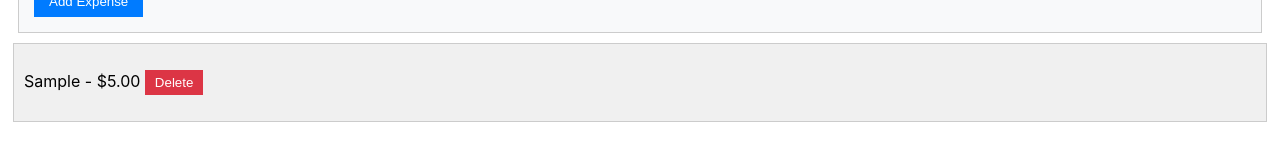
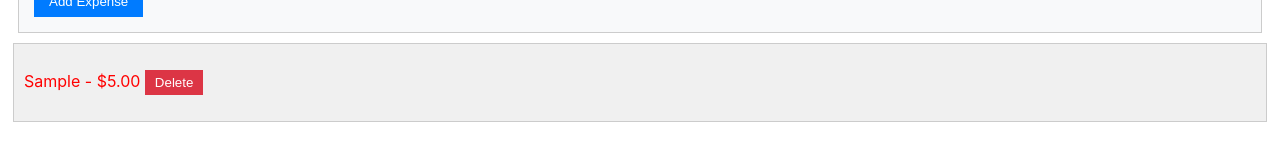
Before and after one commit to Michle99/sba_321_expense_tracker, an Angular app: page / in a window 1280 px wide. Both pictures are taken after typing "Sample", "5" into the empty fields and a click on the button "Add Expense". Shown: the part 270-430 px from the top of the page. Built offline with nearby package versions, Linux system fonts and the light colour scheme.

Commit message:
added `[ngStyle]` to `expense-list` comp

```diff
--- a/src/app/expense-list/expense-list.component.html
+++ b/src/app/expense-list/expense-list.component.html
@@ -1,6 +1,6 @@
 
 <div *ngIf="expenses.length > 0; else noExpenses">
-  <p *ngFor="let expense of expenses; let i = index">
+  <p *ngFor="let expense of expenses; let i = index" [ngStyle]="{'color': expense.amount > 50 ? 'green' : 'red'}">
     {{ expense.description }} - {{ expense.amount | currency:'USD' }}
     <button (click)="deleteExpense(i)">Delete</button>
   </p>
```
